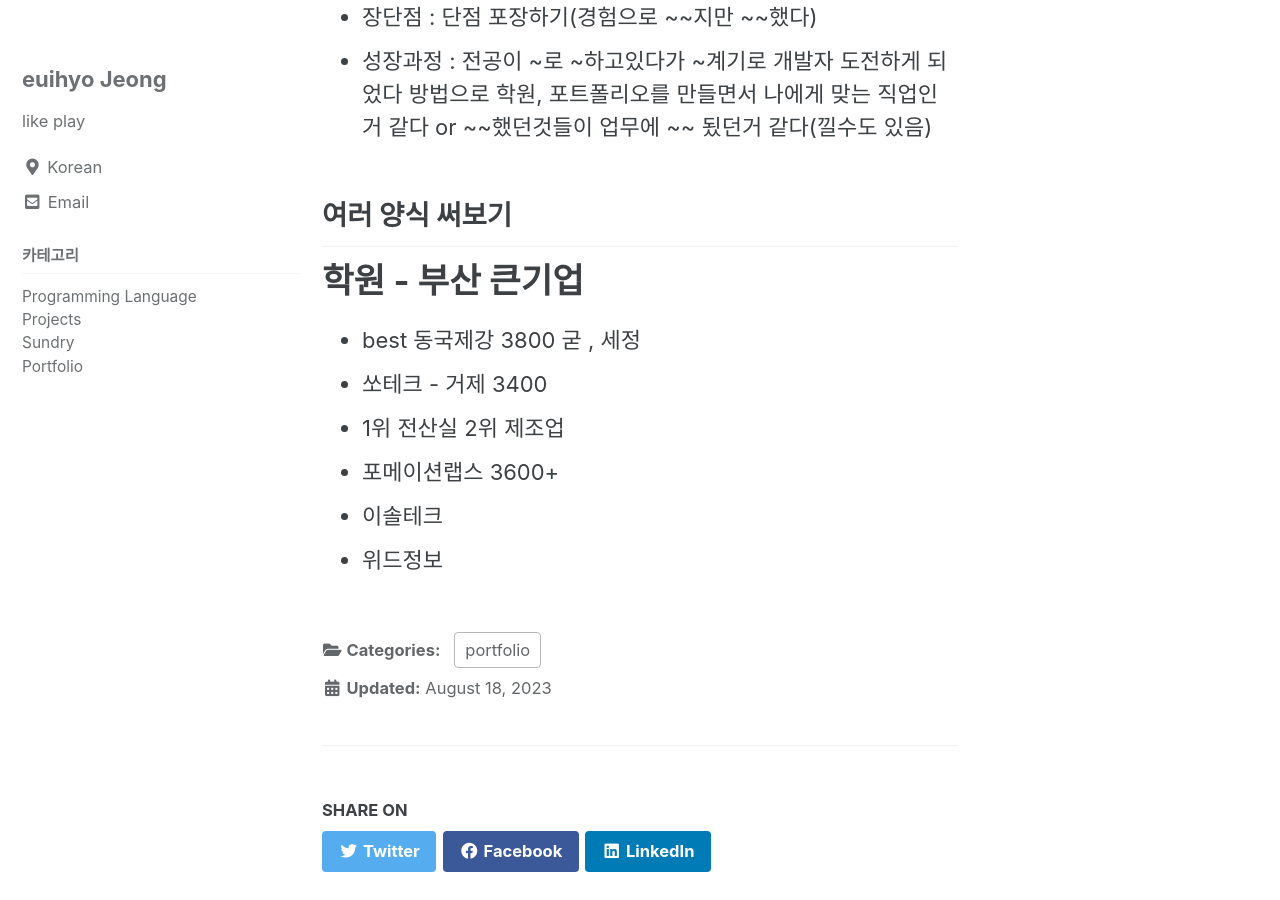
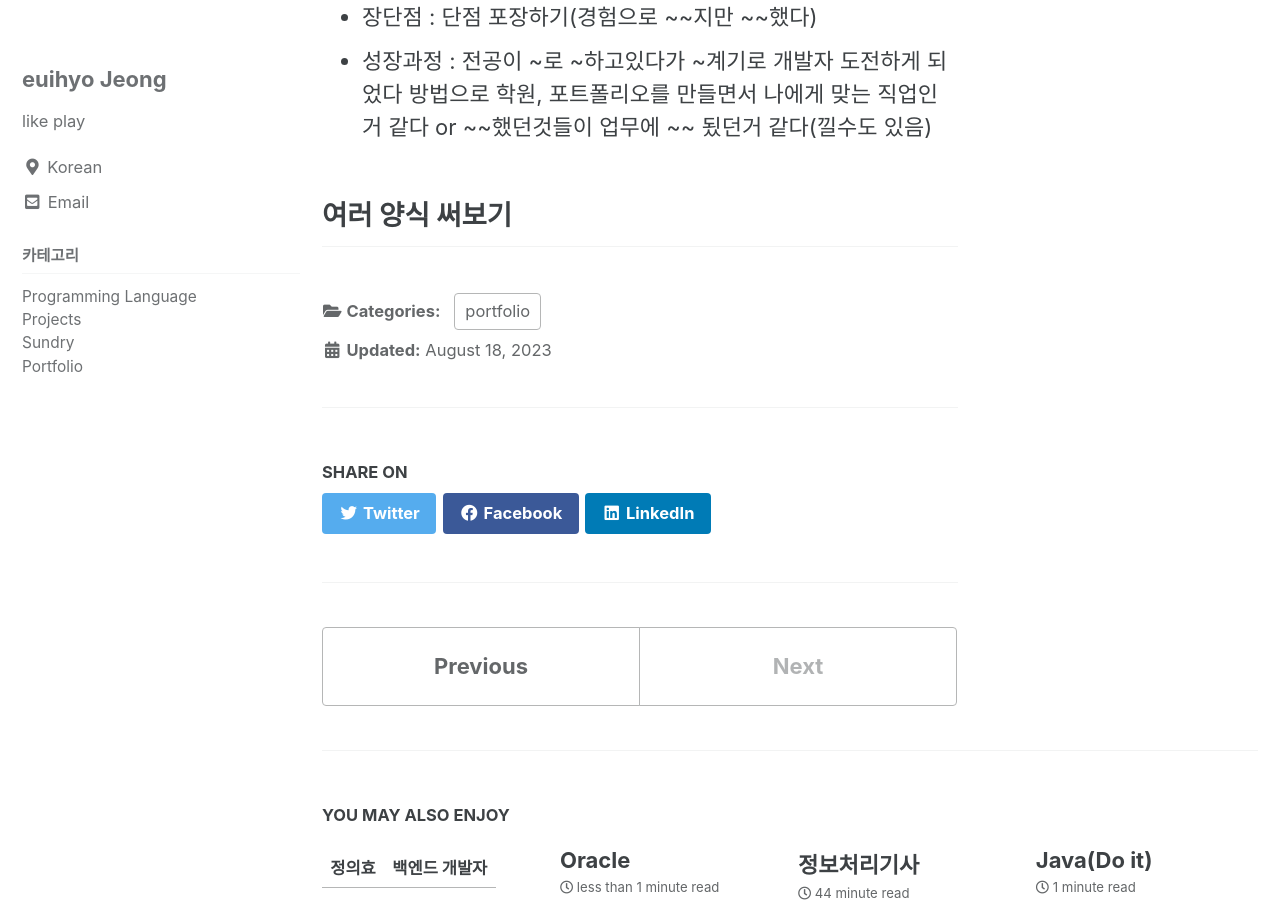
Before and after one commit to definitionhyo/definitionhyo.github.io, a Jekyll site: the page built from _posts/2023-08-18-portfolio.md, in a window 1280 px wide and 900 px high, scrolled down 2509 px. Built offline with Jekyll 4.4.1, drawn with Linux system fonts in a browser that asks for light colours; cached includes are drawn as plain includes.

Commit message:
Update 2023-08-18-portfolio.md

```diff
--- a/_posts/2023-08-18-portfolio.md
+++ b/_posts/2023-08-18-portfolio.md
@@ -61,10 +61,10 @@ categories:
 
 ## 여러 양식 써보기
 
-# 학원 - 부산 큰기업
+<!-- # 학원 - 부산 큰기업
 * best 동국제강 3800 굳 , 세정
 * 쏘테크 - 거제 3400
 * 1위 전산실 2위 제조업
 * 포메이션랩스 3600+
 * 이솔테크
-* 위드정보
+* 위드정보 -->
```
